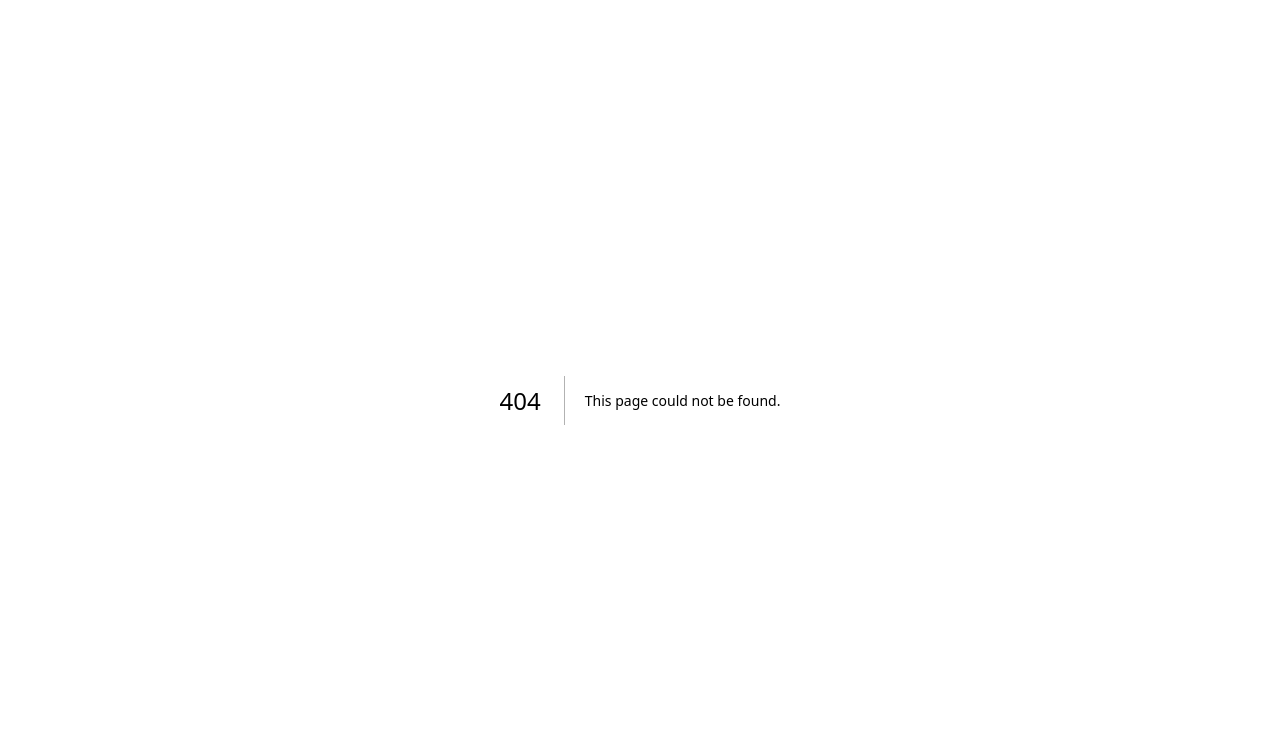
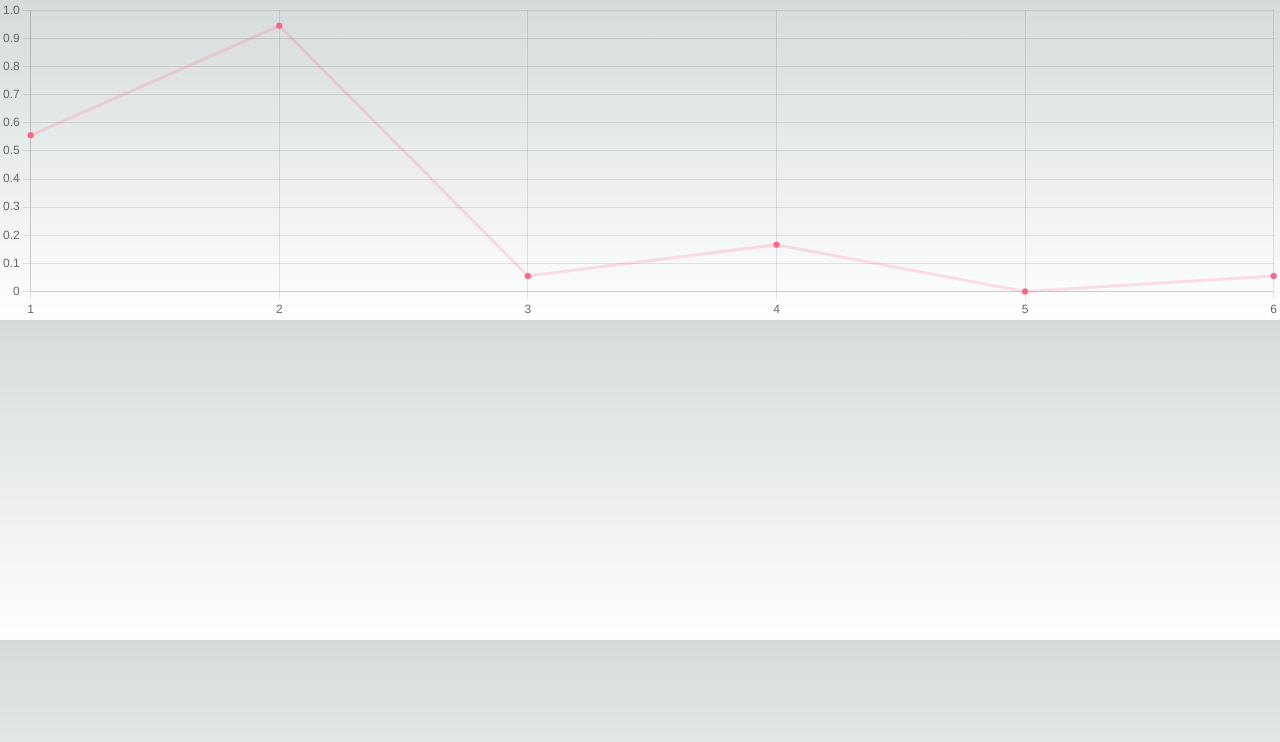
Before and after one commit to JayJacka/EmbeddedSysLabProject, a Next.js app: page /test in a window 1280 px wide. Before the commit this address had no page. Shown: the top 742 px of the page. Built offline with nearby package versions, Linux system fonts and the light colour scheme.

Commit message:
feat: graph

```diff
--- /dev/null
+++ b/app/test/page.tsx
@@ -0,0 +1,11 @@
+"use client";
+
+import { Dashboard } from "@/components/Dashboard";
+
+export default function Home() {
+  return (
+    <>
+      <Dashboard></Dashboard>
+    </>
+  );
+}
--- /dev/null
+++ b/components/Dashboard.tsx
@@ -0,0 +1,9 @@
+import { LineGraph } from "./charts/LineGraph";
+
+export const Dashboard = (props: any) => {
+  return (
+    <>
+      <LineGraph></LineGraph>
+    </>
+  );
+};
--- /dev/null
+++ b/components/charts/LineGraph.tsx
@@ -0,0 +1,47 @@
+import {
+  Chart as ChartJS,
+  CategoryScale,
+  LinearScale,
+  LineController,
+  LineElement,
+  PointElement,
+  Tooltip,
+  Title,
+} from "chart.js";
+ChartJS.register(
+  CategoryScale,
+  LinearScale,
+  LineController,
+  LineElement,
+  PointElement,
+  Tooltip,
+  Title
+);
+import { Chart, Line, Bar, Scatter } from "react-chartjs-2";
+
+const data = {
+  labels: ["1", "2", "3", "4", "5", "6"],
+  datasets: [
+    {
+      label: "Water Dis",
+      data: [12, 19, 3, 5, 2, 3],
+      fill: false,
+      backgroundColor: "rgb(255, 99, 132)",
+      borderColor: "rgba(255, 99, 132, 0.2)",
+    },
+  ],
+};
+const options = {
+  scales: {
+    xAxis: { display: false },
+    yAxis: { display: false },
+  },
+};
+
+export const LineGraph = (props: any) => {
+  return (
+    <>
+      <Line data={data} width={400} height={100} options={options} />
+    </>
+  );
+};
--- a/components/modal/ModalSample.tsx
+++ b/components/modal/ModalSample.tsx
@@ -1,5 +1,7 @@
+import { Dashboard } from "../Dashboard";
+
 export const ModalSample = (props: any) => {
-  if (!props.waypoint) {
+  if (!props.waypoint || !props.isOpen) {
     return null;
   }
   const modalClass = props.isOpen
@@ -7,7 +9,9 @@
     : "bottom-5 absolute w-3/4 h-48 inset-0 flex items-center justify-center bg-gray-800 bg-opacity-50 transition-opacity transition-transform duration-300 opacity-0 translate-y-full";
   return (
     <>
-      <div className={modalClass}>{props.waypoint.id}</div>
+      <div className={modalClass}>
+        <Dashboard></Dashboard>
+      </div>
     </>
   );
 };
```
